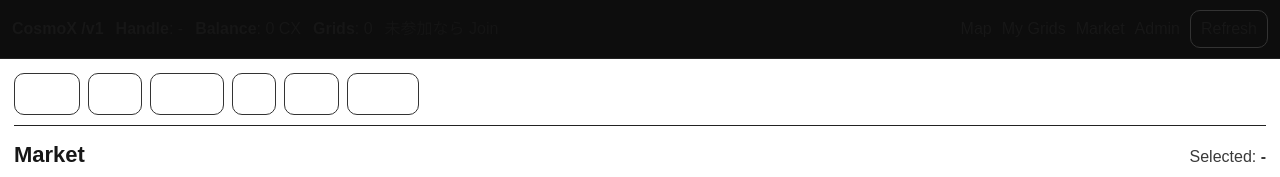
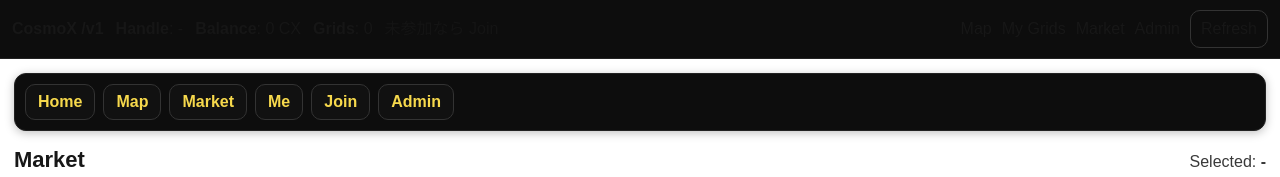
Before and after one commit to hideosuzuki2024fx-blip/mars-grid-demo, a Next.js app: page /v1/market in a window 1280 px wide. Shown: the top 177 px of the page. Built offline with nearby package versions, Linux system fonts and the light colour scheme; no server answers; the database is empty.

Commit message:
fix(ui): make top nav high-contrast and always visible

```diff
--- a/app/v1/_shared/Nav.tsx
+++ b/app/v1/_shared/Nav.tsx
@@ -1,24 +1,23 @@
 "use client";
 
+import React, { useState } from "react";
 import { useSearchParams } from "next/navigation";
+
+type NavItem = { href: string; label: string };
 
 export function Nav() {
   const sp = useSearchParams();
   const embed = sp.get("embed") === "1";
   if (embed) return null;
 
-  const itemStyle: React.CSSProperties = {
-    padding: "8px 10px",
-    borderRadius: 10,
-    border: "1px solid #333",
-    textDecoration: "none",
-    display: "inline-flex",
-    alignItems: "center",
-    gap: 6,
-    fontWeight: 800,
-    cursor: "pointer",
-    color: "white",
-  };
+  const items: NavItem[] = [
+    { href: "/v1", label: "Home" },
+    { href: "/v1/map", label: "Map" },
+    { href: "/v1/market", label: "Market" },
+    { href: "/v1/me", label: "Me" },
+    { href: "/v1/join", label: "Join" },
+    { href: "/v1/admin", label: "Admin" },
+  ];
 
   const wrapStyle: React.CSSProperties = {
     display: "flex",
@@ -26,18 +25,52 @@ export function Nav() {
     gap: 8,
     alignItems: "center",
     marginBottom: 12,
-    paddingBottom: 10,
-    borderBottom: "1px solid #222",
+    padding: 10,
+    borderRadius: 12,
+    background: "#0d0d0d",           // 背景を強制（ページ背景に依存しない）
+    border: "1px solid #222",
+    boxShadow: "0 2px 10px rgba(0,0,0,0.25)",
   };
+
+  const baseItemStyle: React.CSSProperties = {
+    padding: "8px 12px",
+    borderRadius: 10,
+    border: "1px solid #333",
+    textDecoration: "none",
+    display: "inline-flex",
+    alignItems: "center",
+    gap: 6,
+    fontWeight: 900,
+    cursor: "pointer",
+    background: "#111",              // ボタン背景も強制
+    color: "#f7d94c",                // 文字色（IPPON-yellow系で高コントラスト）
+    lineHeight: 1.1,
+    userSelect: "none",
+  };
+
+  function NavLink({ href, label }: NavItem) {
+    const [hover, setHover] = useState(false);
+    const style: React.CSSProperties = hover
+      ? { ...baseItemStyle, border: "1px solid #f7d94c", background: "#161616" }
+      : baseItemStyle;
+
+    return (
+      <a
+        href={href}
+        style={style}
+        onMouseEnter={() => setHover(true)}
+        onMouseLeave={() => setHover(false)}
+      >
+        {label}
+      </a>
+    );
+  }
 
   return (
     <div style={wrapStyle}>
-      <a href="/v1" style={itemStyle}>Home</a>
-      <a href="/v1/map" style={itemStyle}>Map</a>
-      <a href="/v1/market" style={itemStyle}>Market</a>
-      <a href="/v1/me" style={itemStyle}>Me</a>
-      <a href="/v1/join" style={itemStyle}>Join</a>
-      <a href="/v1/admin" style={itemStyle}>Admin</a>
+      {items.map((it) => (
+        <NavLink key={it.href} href={it.href} label={it.label} />
+      ))}
     </div>
   );
 }
```
